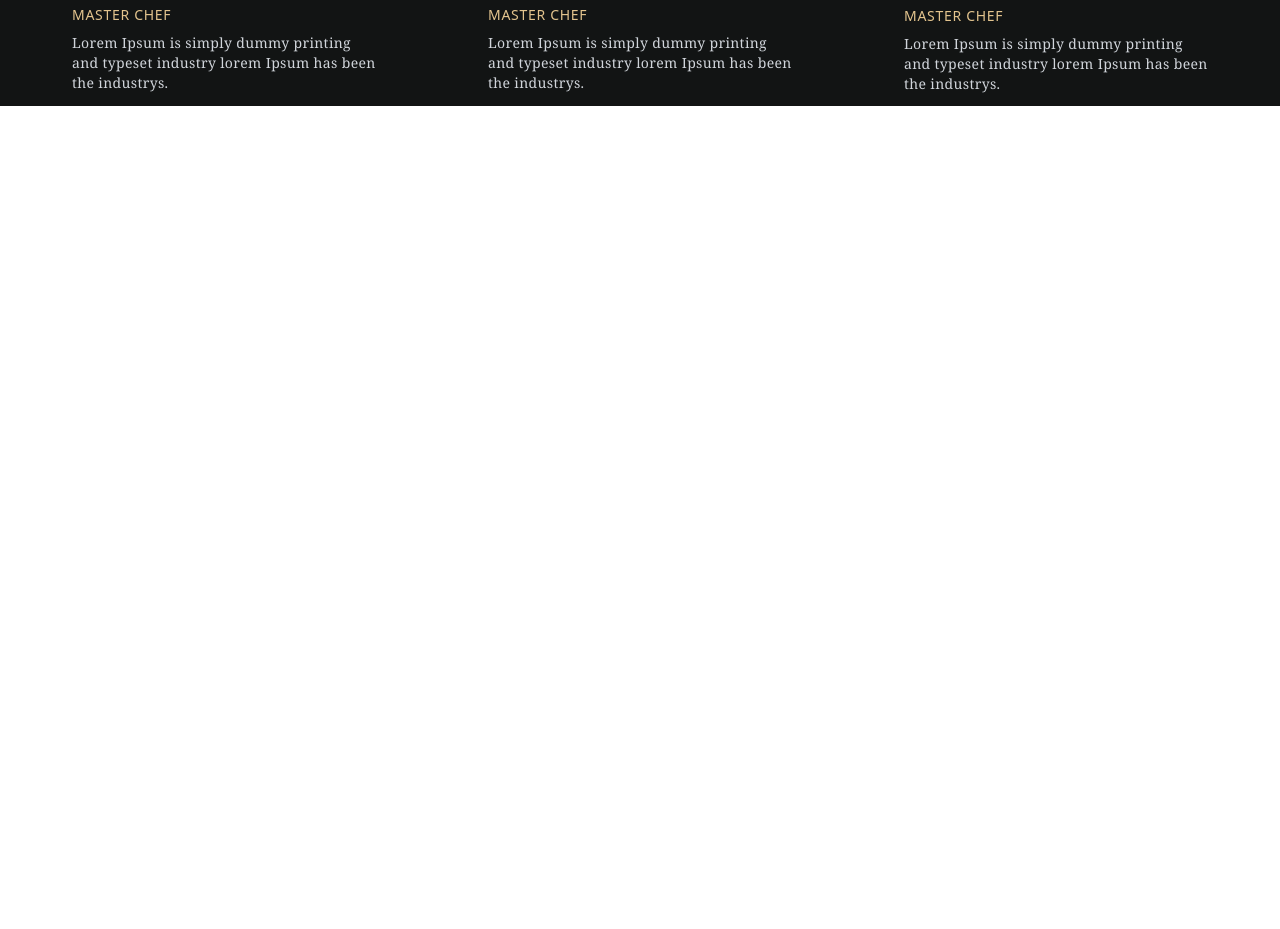
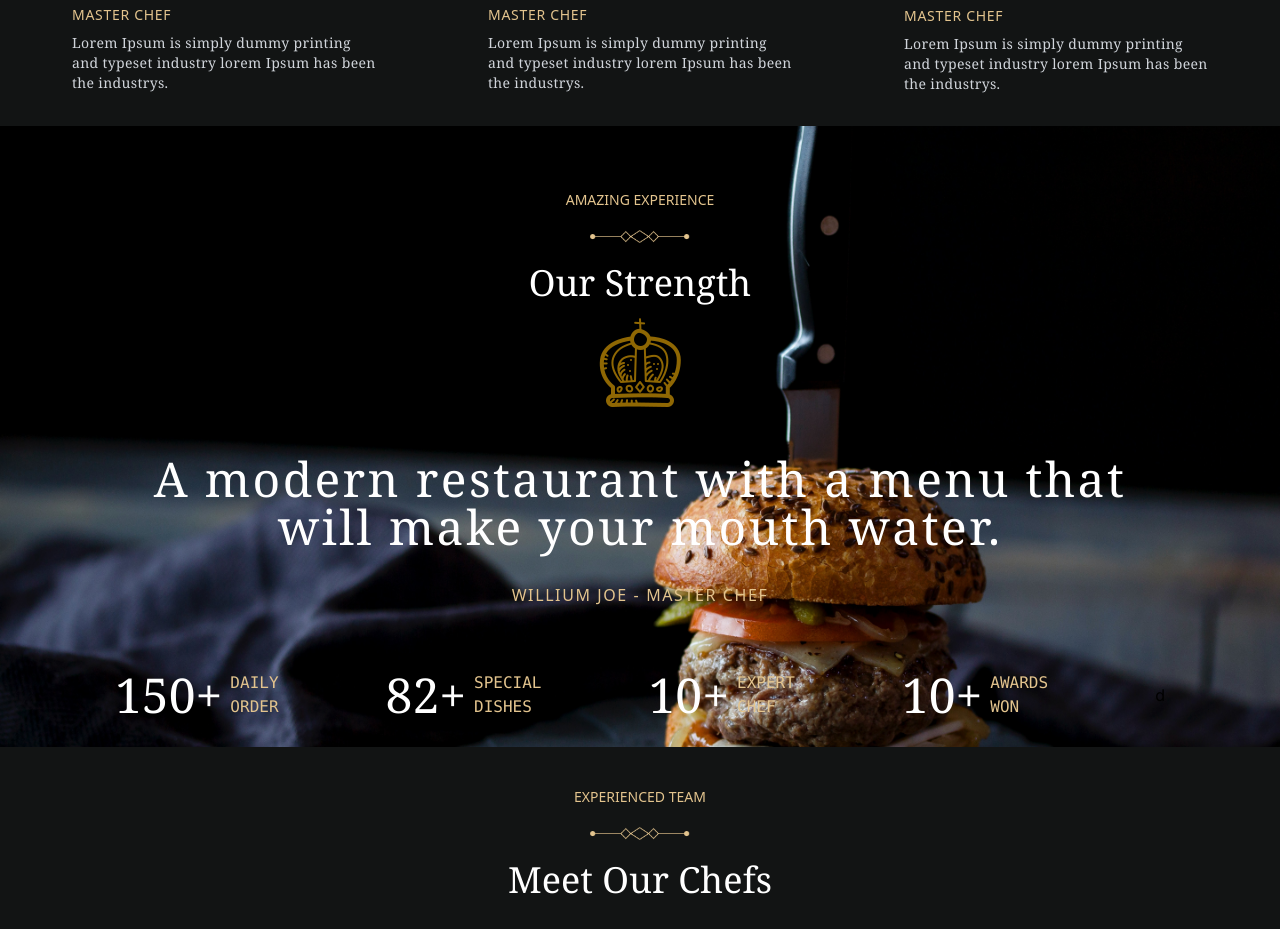
Before and after one commit to DAdawit/Food-Menu, a Next.js app: page / in a window 1280 px wide. Shown: the part 4190-5119 px from the top of the page. Before the commit the page ends 4296 px from the top, so only its background shows below. Built offline with nearby package versions, Linux system fonts and the light colour scheme.

Commit message:
experiance

```diff
--- a/app/page.tsx
+++ b/app/page.tsx
@@ -19,6 +19,7 @@ import Specials from "@/components/Specials";
 import OurStrength from "@/components/OurStrength";
 import Chefs from "@/components/Chefs";
 import SocialMeadiaLinks from "@/components/SocialMeadiaLinks";
+import Experiance from "@/components/Experiance";
 
 export default function Home() {
   const [value, setValue] = useState("1");
@@ -32,6 +33,7 @@ export default function Home() {
     backgroundSize: "cover",
     postion: "relative",
   };
+
   return (
     <main className="overflow-hidden">
       <div
@@ -239,7 +241,13 @@ export default function Home() {
       <section className="bg-bgThird">
         <Chefs />
       </section>
-      {/* </div> */}
+
+      <section className="bg-bgThird">
+        <Experiance />
+      </section>
+      <section className="bg-bgThird">
+        <Chefs />
+      </section>
     </main>
   );
 }
--- a/components/Chefs.tsx
+++ b/components/Chefs.tsx
@@ -5,7 +5,7 @@ import SocialMeadiaLinks from "./SocialMeadiaLinks";
 const Chefs = () => {
   return (
     <div>
-      <div className="bg-bgThird mt-15">
+      <div className="bg-bgThird mt-15 pb-5">
         <div className="flex flex-col justify-center items-center gap-5 pt-10">
           <h1 className=" text-primary font-sans text-sm font-medium ">
             EXPERIENCED TEAM
--- /dev/null
+++ b/components/Experiance.tsx
@@ -0,0 +1,81 @@
+import Image from "next/image";
+
+const Experiance = () => {
+  const styles2 = {
+    backgroundImage: `url('/banner6.jpg')`,
+    backgroundSize: "cover",
+  };
+  return (
+    <section>
+      <div className="bg-fixed bg-cover bg-center pb-7" style={styles2}>
+        <div className="flex flex-col justify-center items-center gap-5 pt-16 ">
+          <h1 className=" text-primary font-sans text-sm font-medium text-center ">
+            AMAZING EXPERIENCE
+          </h1>
+          <Image
+            src="/separator.png"
+            alt="spector"
+            width={100}
+            height={200}
+            className="text-center"
+          />
+          <h1 className=" text-secondary text-4xl font-serif">Our Strength</h1>
+        </div>
+        <div className="flex justify-center pt-3">
+          <Image
+            src="/crown.png"
+            alt="spector"
+            width={100}
+            height={200}
+            className="text-center"
+          />
+        </div>
+        <div className="flex flex-col justify-center mt-10">
+          <h1 className="text-center text-3xl sm:text-5xl font-medium font-serif text-white tracking-wider">
+            A modern restaurant with a menu that
+          </h1>
+          <h1 className="text-center text-3xl sm:text-5xl font-medium font-serif text-white tracking-wider">
+            will make your mouth water.
+          </h1>
+          <h1 className="text-center text-primary font-sans mt-8 font-medium tracking-widest">
+            WILLIUM JOE - MASTER CHEF
+          </h1>
+        </div>
+
+        <div className="grid grid-cols-2 md:flex mt-16 gap-3 justify-evenly content-evenly items-center px-5">
+          <div className="flex items-center gap-2 ">
+            <h1 className="text-white text-5xl font-medium font-serif">150+</h1>
+            <div className="grid items-start text-primary font-mono">
+              <h4>DAILY</h4>
+              <h4>ORDER</h4>
+            </div>
+          </div>
+          <div className="flex items-center gap-2 ">
+            <h1 className="text-white text-5xl font-medium font-serif">82+</h1>
+            <div className="grid items-start text-primary font-mono">
+              <h4>SPECIAL</h4>
+              <h4>DISHES</h4>
+            </div>
+          </div>
+          <div className="flex items-center gap-2 ">
+            <h1 className="text-white text-5xl font-medium font-serif">10+</h1>
+            <div className="grid items-start text-primary font-mono">
+              <h4>EXPERT</h4>
+              <h4>CHEF</h4>
+            </div>
+          </div>
+          <div className="flex items-center gap-2 ">
+            <h1 className="text-white text-5xl font-medium font-serif">10+</h1>
+            <div className="grid items-start text-primary font-mono">
+              <h4>AWARDS</h4>
+              <h4>WON</h4>
+            </div>
+          </div>
+          d
+        </div>
+      </div>
+    </section>
+  );
+};
+
+export default Experiance;
```
Also changed, not shown: public/crown.png (added).
